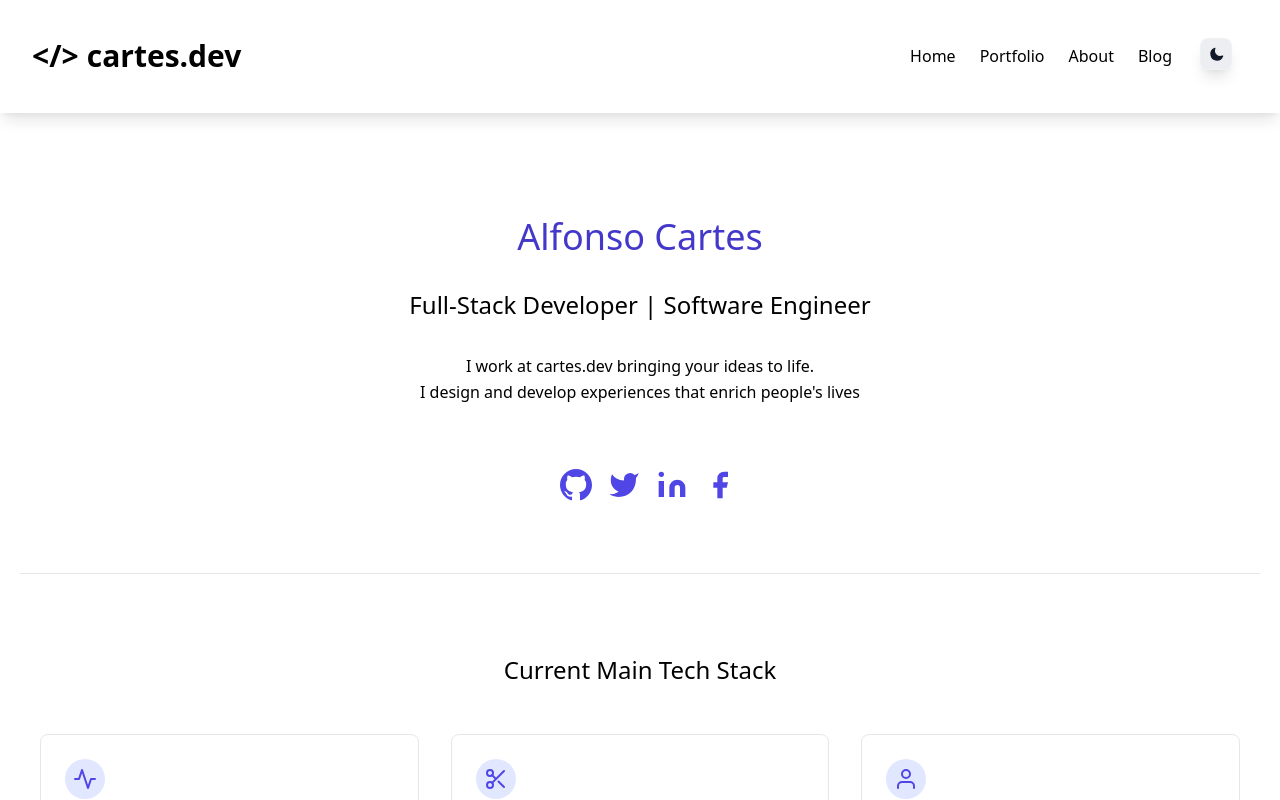
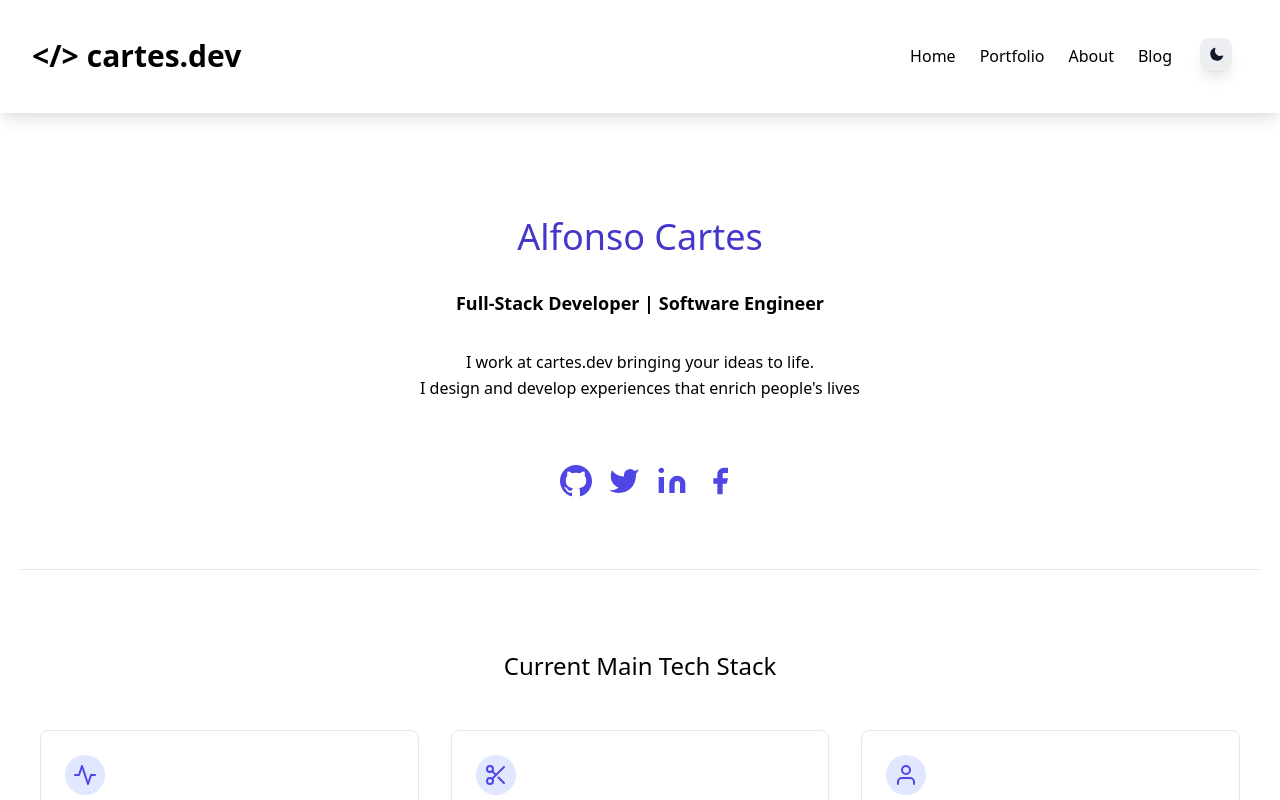
Before and after one commit to alfonsocartes/cartes_dev, a Next.js app: page / in a window 1280 px wide. Shown: the top 800 px of the page. Built offline with nearby package versions, Linux system fonts and the light colour scheme; what @tailwindcss/typography would draw is missing.

Commit message:
Change minor CSS changes¡

```diff
--- a/components/HeroPersonal.js
+++ b/components/HeroPersonal.js
@@ -21,7 +21,7 @@ const HeroPersonal = () => (
           <h1 className="title-font sm:text-4xl text-3xl m-8 font-medium text-indigo-700 hover:text-indigo-400 dark:text-indigo-400 dark:hover:text-indigo-600">
             <Link href="/about">Alfonso Cartes</Link>
           </h1>
-          <h2 className="title-font sm:text-2xl text-lg m-8 font-medium">
+          <h2 className="title-font text-lg m-8 font-bold">
             Full-Stack Developer | Software Engineer
           </h2>
           <p className="leading-relaxed">
```
